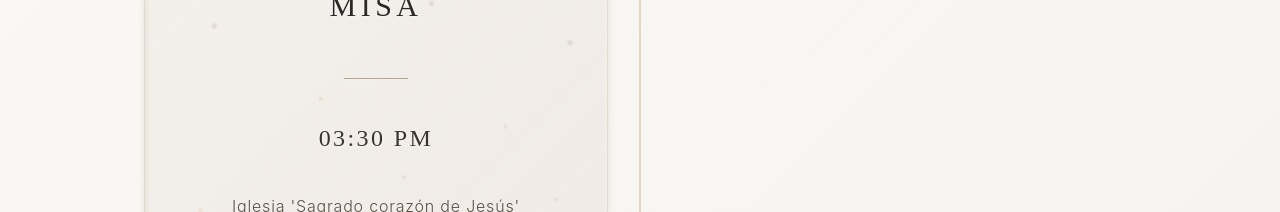
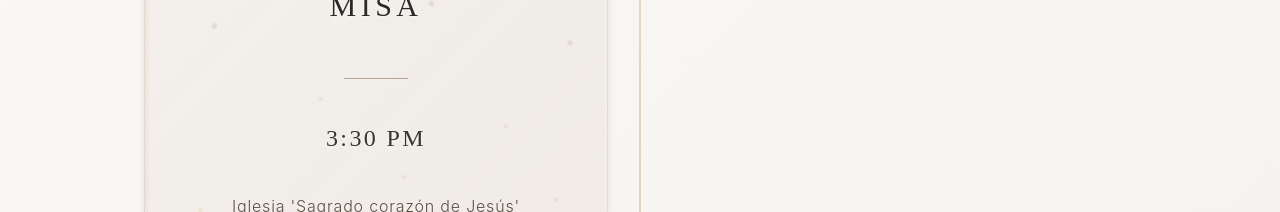
Before and after one commit to AlejoReyna/wedding_invitation, a Next.js app: page / in a window 1280 px wide. Shown: the part 3500-3712 px from the top of the page. Built offline with nearby package versions, Linux system fonts and the light colour scheme.

Commit message:
lo intenté

```diff
--- a/src/app/components/ItinerarySection.tsx
+++ b/src/app/components/ItinerarySection.tsx
@@ -26,8 +26,8 @@ export default function ItinerarySection() {
   // Define itinerary items first so we can use them in other functions
   const itineraryItems: ItineraryItem[] = useMemo(() => [
     {
-      time: "03:30 PM",
-      displayTime: "03:30",
+      time: "3:30 PM",
+      displayTime: "3:30",
       title: "Misa",
       description: "",
       location: "Iglesia 'Sagrado corazón de Jesús'"
--- a/src/app/components/RSVPSection.tsx
+++ b/src/app/components/RSVPSection.tsx
@@ -189,14 +189,7 @@ export default function RSVPSection() {
           </div>
         </div>
 
-        {/* Bottom decorative element */}
-        <div className={`flex justify-center mt-16 transition-all duration-2000 ease-out ${
-          isVisible ? 'opacity-100 translate-y-0' : 'opacity-0 translate-y-8'
-        }`} style={{ transitionDelay: '1000ms' }}>
-          <div className="w-20 h-20 opacity-30">
-            <FloralDecoration />
-          </div>
-        </div>
+
       </div>
 
       <style jsx>{`
```
